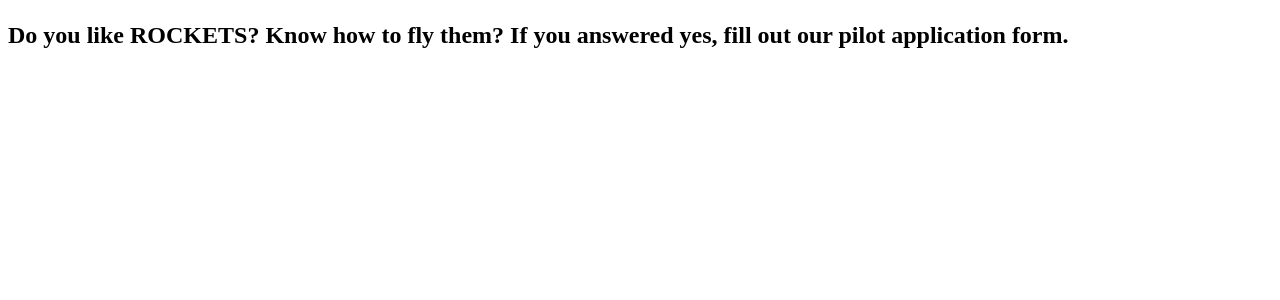
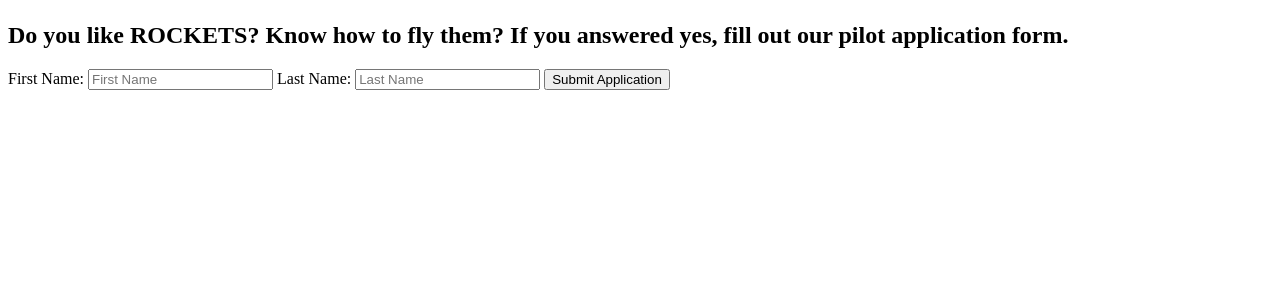
Before and after one commit to ArmadaDev25/RocketCorpPHPSite, a PHP site: page /app.php in a window 1280 px wide. Shown: the part 84-384 px from the top of the page. Run offline with PHP 8.4, Linux system fonts and the light colour scheme.

Commit message:
Worked on the form

```diff
--- a/app.php
+++ b/app.php
@@ -15,6 +15,22 @@
         <h2>
             Do you like ROCKETS? Know how to fly them? If you answered yes, fill out our pilot application form.
         </h2>
+
+        <!--Form Section for handling input from the user-->
+        <form method="post" id="frmApp" name="frmApp" action="app.php">
+
+            <!--First name input area-->
+            <label for="txtFirstName">First Name:</label>
+            <input type="text" id="txtFirstName" name="txtFirstName" placeholder="First Name" required>
+
+            <!--Last name input area-->
+            <label for="txtLastName">Last Name:</label>
+            <input type="text" id="txtFirstName" name="txtFirstName" placeholder="Last Name" required>
+
+            <!--Submit Button for Form-->
+            <input type="submit" value="Submit Application">
+
+        </form>
     </main>
 
 </body>
```
Also changed, not shown: validator.js (added, +7 -0 lines).
